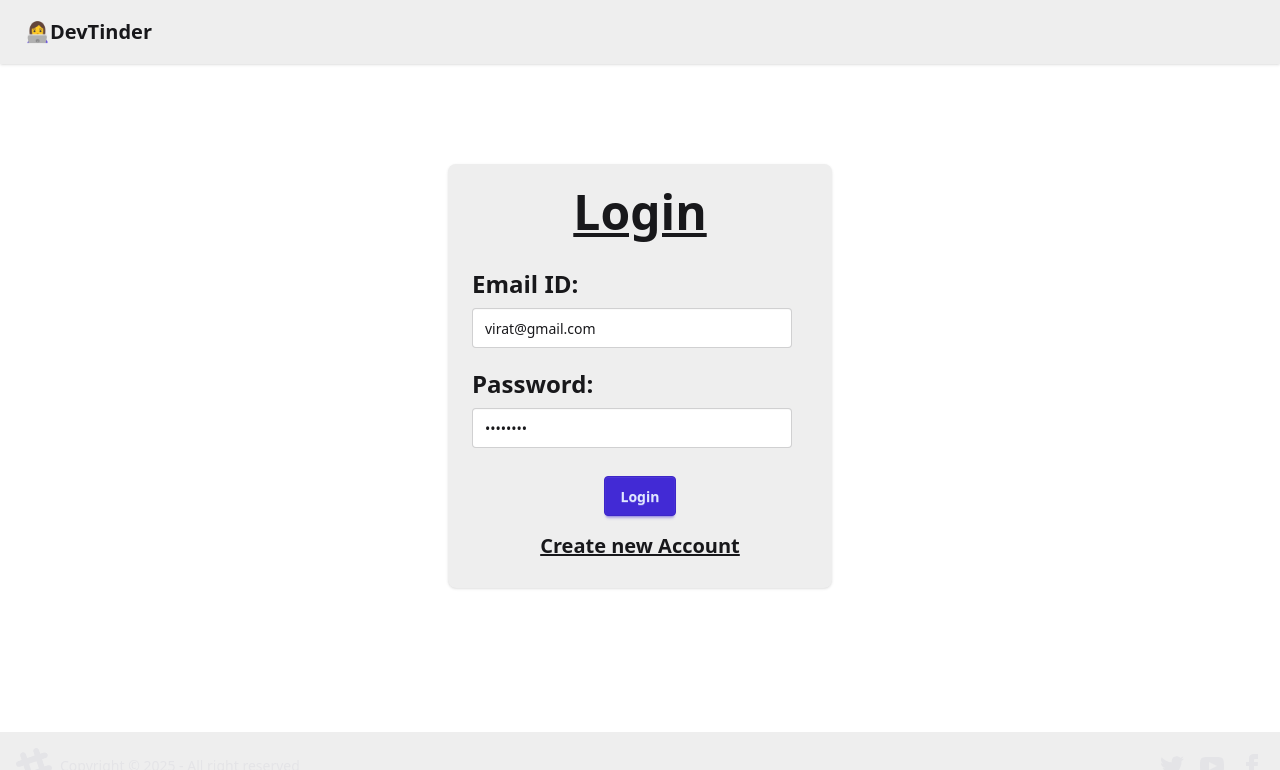
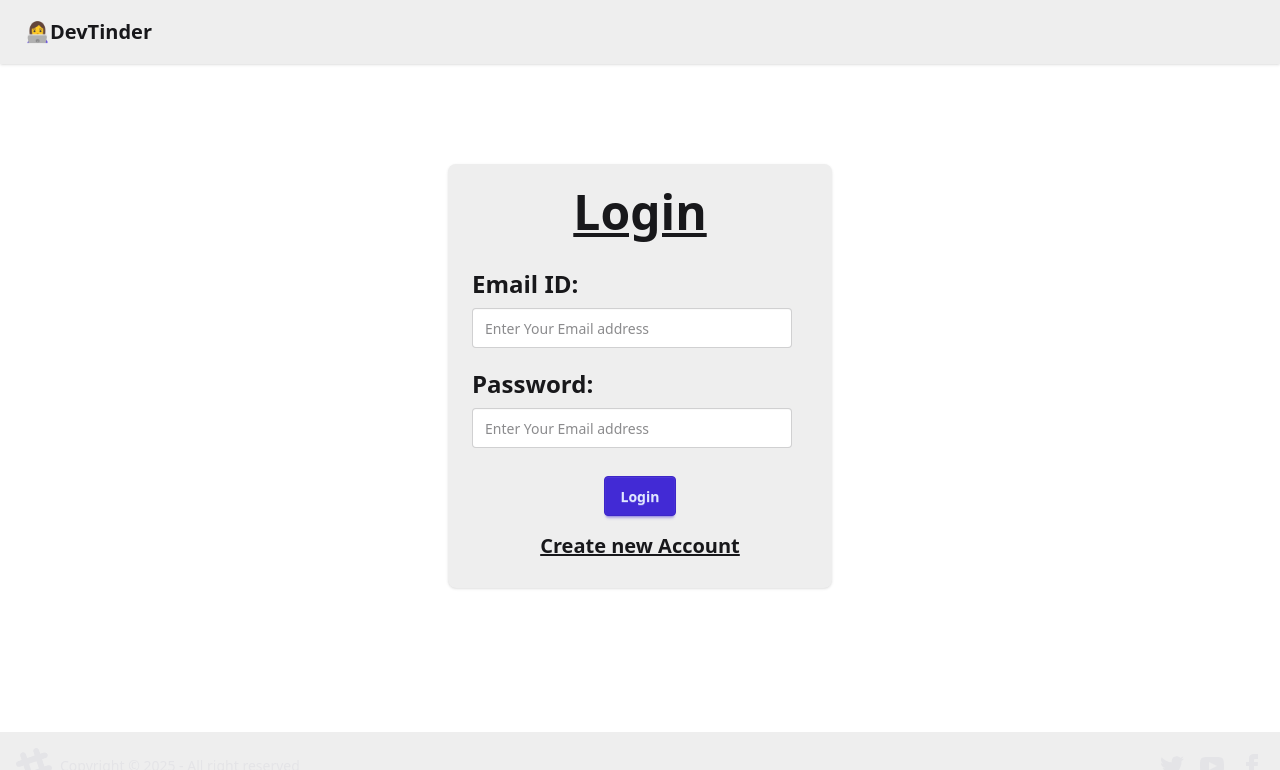
Before and after one commit to itssShiva/devTinder-web, a React (Vite) app: page /login in a window 1280 px wide. Shown: the top 770 px of the page. Built offline with nearby package versions, Linux system fonts and the light colour scheme; no server answers.

Commit message:
updated login

```diff
--- a/src/components/Login.jsx
+++ b/src/components/Login.jsx
@@ -6,8 +6,8 @@ import { Link, useNavigate } from 'react-router-dom';
 import { BASE_URL } from '../utils/Constant';
 import { toast } from 'react-toastify';
 const Login = () => {
-  const[email,setEmail]=useState("virat@gmail.com");
-  const[password,setPassword]=useState("Garena@1");
+  const[email,setEmail]=useState("");
+  const[password,setPassword]=useState("");
   const [error,setError]=useState("");
   const dispatch=useDispatch();
   const navigate=useNavigate();
```
